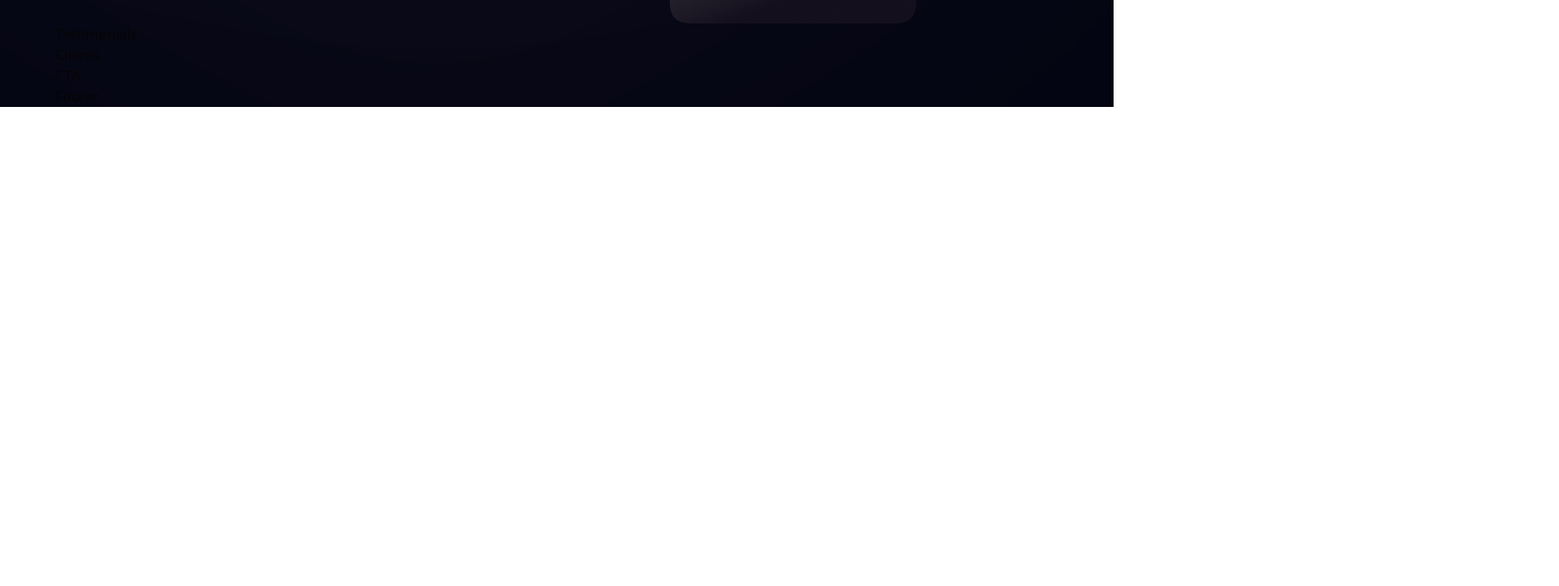
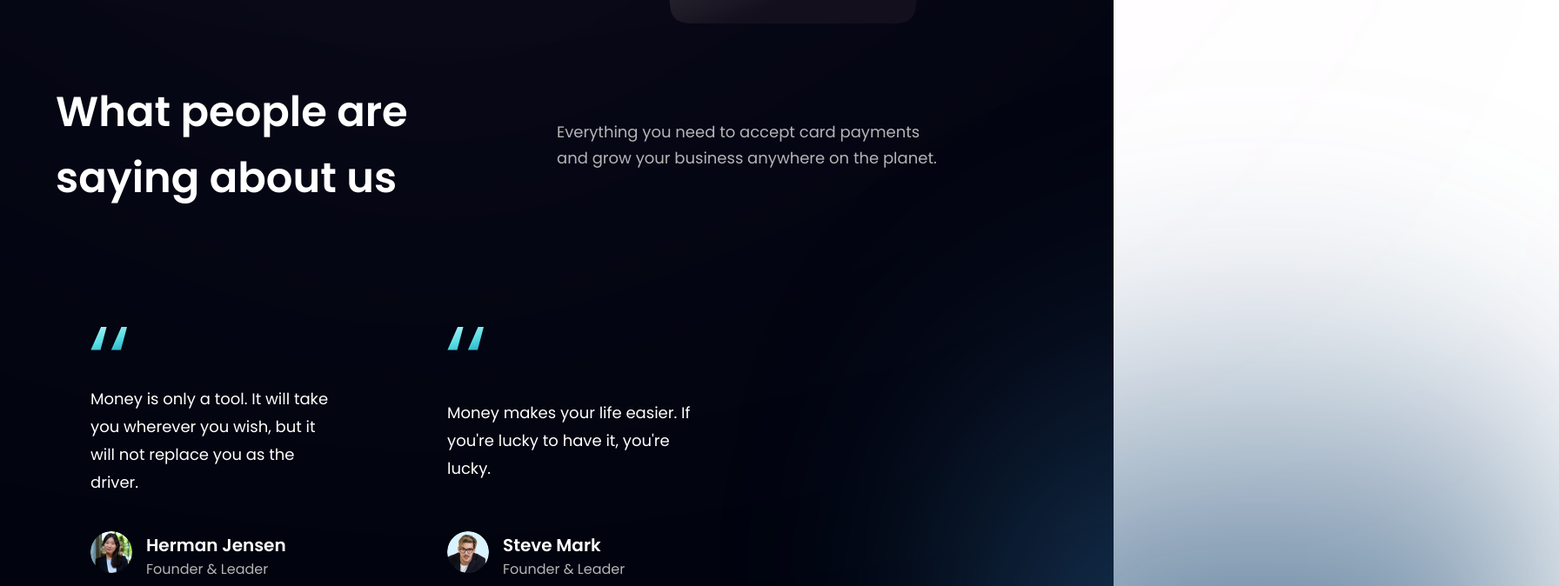
Before and after one commit to GeorgeOprea1/bank, a React (Vite) app in the folder bank_react/: page / in a window 1280 px wide. Shown: the part 3118-3792 px from the top of the page at 87% size, 1792 px wide, since content can reach past the window. Before the commit the page ends 3241 px from the top, so only its background shows below. Built offline with nearby package versions, Linux system fonts and the light colour scheme.

Commit message:
finished Testimonials and FeedbackCard components

```diff
--- a/bank_react/src/components/FeedbackCard.jsx
+++ b/bank_react/src/components/FeedbackCard.jsx
@@ -1,5 +1,29 @@
-const FeedbackCard = () => {
-  return <div>FeedbackCard</div>;
+import { quotes } from "../assets";
+
+const FeedbackCard = ({ content, name, title, img }) => {
+  return (
+    <div className="flex justify-between flex-col px-10 py-12 rounded-[20px] max-w-[370px] md:mr-10 sm:mr-5 mr-0 my-5 feedback-card">
+      <img
+        src={quotes}
+        alt="double_quotes"
+        className="w-[42px] h-[27px] object-contain"
+      />
+      <p className="font-poppins font-normal text-[18px] leading-[32px] text-white my-10">
+        {content}
+      </p>
+      <div className="flex flex-row">
+        <img src={img} alt={name} className="w-[48px] h-[48px] rounded-full" />
+        <div className="flex  flex-col ml-4">
+          <h4 className="font-poppins font-semibold text-[20px] leading-[32px] text-white ">
+            {name}
+          </h4>
+          <p className="font-poppins font-normal text-[16px] leading-[24px] text-dimWhite">
+            {title}
+          </p>
+        </div>
+      </div>
+    </div>
+  );
 };
 
 export default FeedbackCard;
--- a/bank_react/src/components/Testimonials.jsx
+++ b/bank_react/src/components/Testimonials.jsx
@@ -1,5 +1,33 @@
+import { feedback } from "../constants";
+import FeedbackCard from "./FeedbackCard";
+
 const Testimonials = () => {
-  return <div>Testimonials</div>;
+  return (
+    <section
+      id="clients"
+      className="sm:py-16 py-6 flex justify-center items-center flex-col relative"
+    >
+      <div className="absolute z-[0] w-[60%] h-[60%] -right-[50%] rounded-full blue__gradient" />
+
+      <div className="w-full flex justify-between items-center md:flex-row flex-col sm:mb-16 mb-6 relative z-[1] ">
+        <h1 className="font-poppins font-semibold xs:text-[48px] text-[40px] text-white xs:leading-[76.8px] leading-[66.8px] w-full">
+          What people are <br className="sm:block hidden" /> saying about us
+        </h1>
+        <div className="w-full md:mt-0 mt-6">
+          <p className="font-poppins font-normal text-dimWhite text-[18px] leading-[30.8px] text-left max-w-[450px]">
+            Everything you need to accept card payments and grow your business
+            anywhere on the planet.
+          </p>
+        </div>
+      </div>
+
+      <div className="flex flex-wrap sm:justify-start justify-center w-full feedback-container realtive z-[1]">
+        {feedback.map((card) => (
+          <FeedbackCard key={card.id} {...card} />
+        ))}
+      </div>
+    </section>
+  );
 };
 
 export default Testimonials;
```
